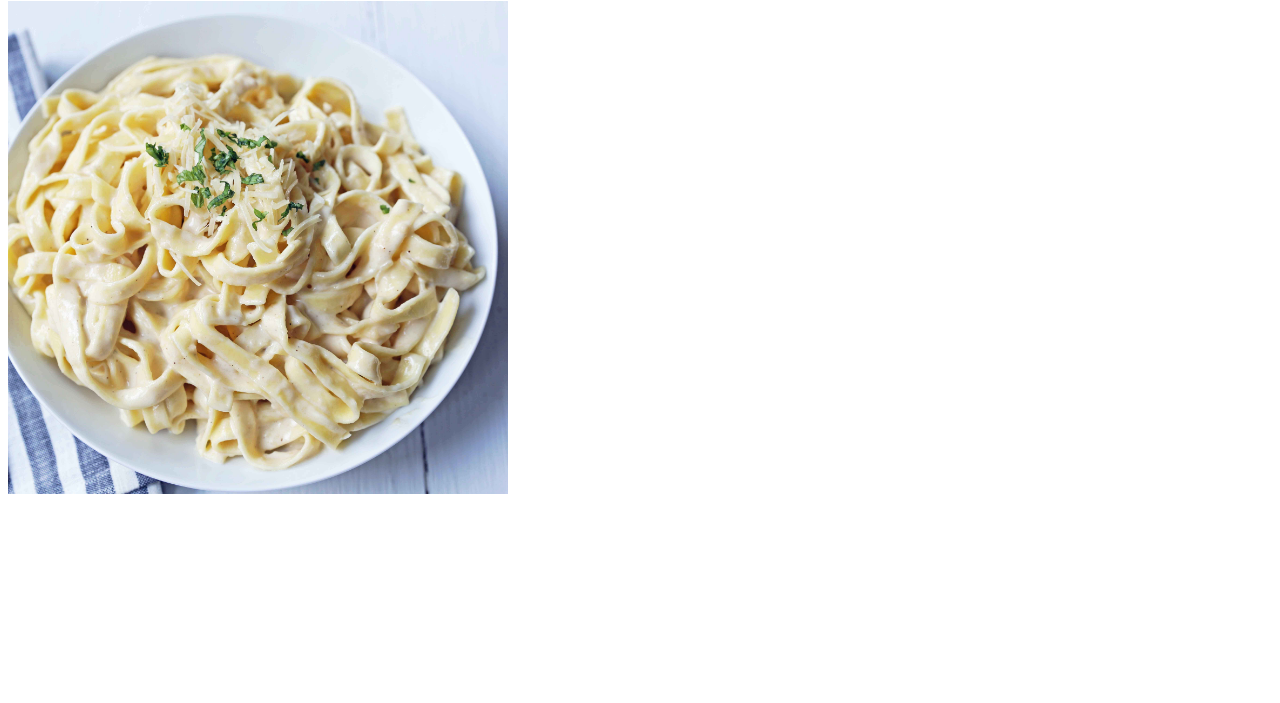
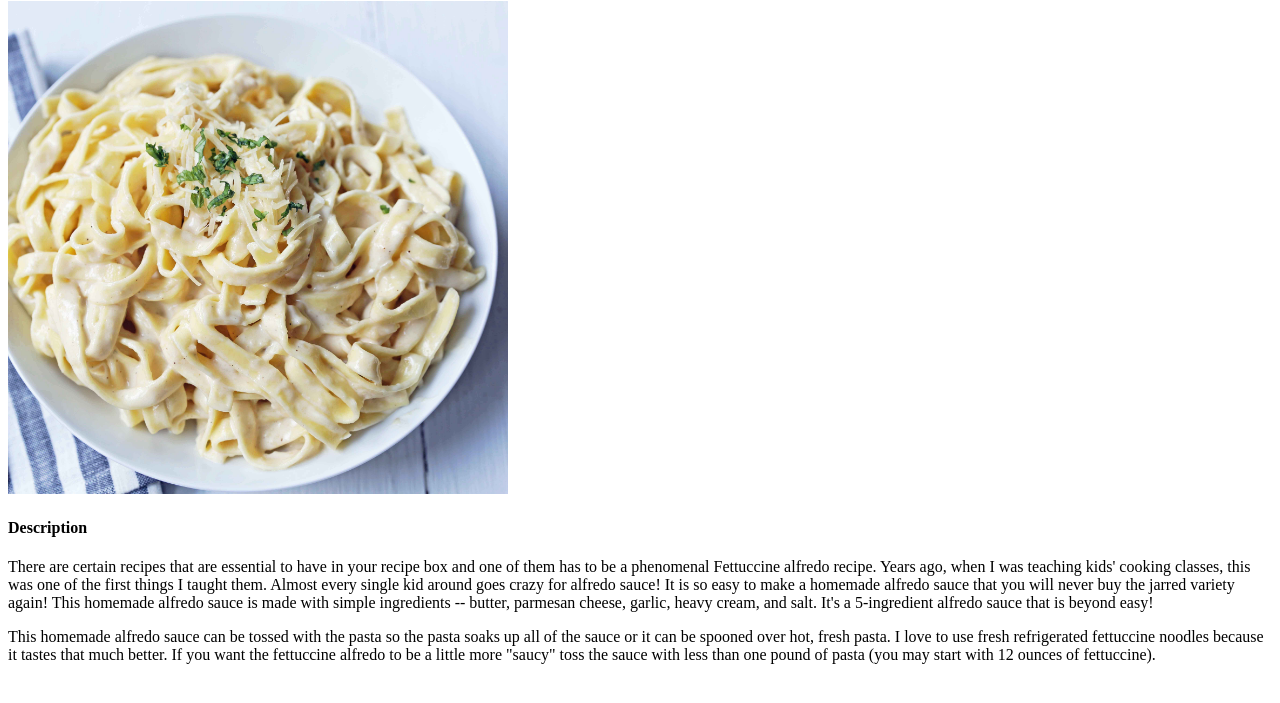
Before and after one commit to saul749/odin-recipes, a plain HTML site: page recipes/fettucine-alfredo.html in a window 1280 px wide. Shown: the part 79-782 px from the top of the page. Drawn offline with Linux system fonts and the light colour scheme.

Commit message:
Add a description to the fettucine alfredo image

```diff
--- a/recipes/fettucine-alfredo.html
+++ b/recipes/fettucine-alfredo.html
@@ -7,9 +7,23 @@
 
     <body>
         <h1>Fettucine Alfredo</h1>
-        <img src = "../images/fettucine_alfredo.jpg"
-        alt = "A picture of fettucine alfredo in a bowl."
-        width = "500">
+            <img src = "../images/fettucine_alfredo.jpg"
+            alt = "A picture of fettucine alfredo in a bowl."
+            width = "500">
+            <h4>Description</h4>
+            <p>There are certain recipes that are essential to have in your recipe box
+                and one of them has to be a phenomenal Fettuccine alfredo recipe.  Years
+                ago, when I was teaching kids' cooking classes, this was one of the first
+                things I taught them. Almost every single kid around goes crazy for alfredo
+                sauce! It is so easy to make a homemade alfredo sauce that you will never
+                buy the jarred variety again! This homemade alfredo sauce is made with
+                simple ingredients -- butter, parmesan cheese, garlic, heavy cream, and salt.
+                It's a 5-ingredient alfredo sauce that is beyond easy!</p>
+            <p>This homemade alfredo sauce can be tossed with the pasta so the pasta soaks up
+                all of the sauce or it can be spooned over hot, fresh pasta.  I love to use
+                fresh refrigerated fettuccine noodles because it tastes that much better. If
+                you want the fettuccine alfredo to be a little more "saucy" toss the sauce with
+                less than one pound of pasta (you may start with 12 ounces of fettuccine).</p>
 
     </body>
 </html>
```
